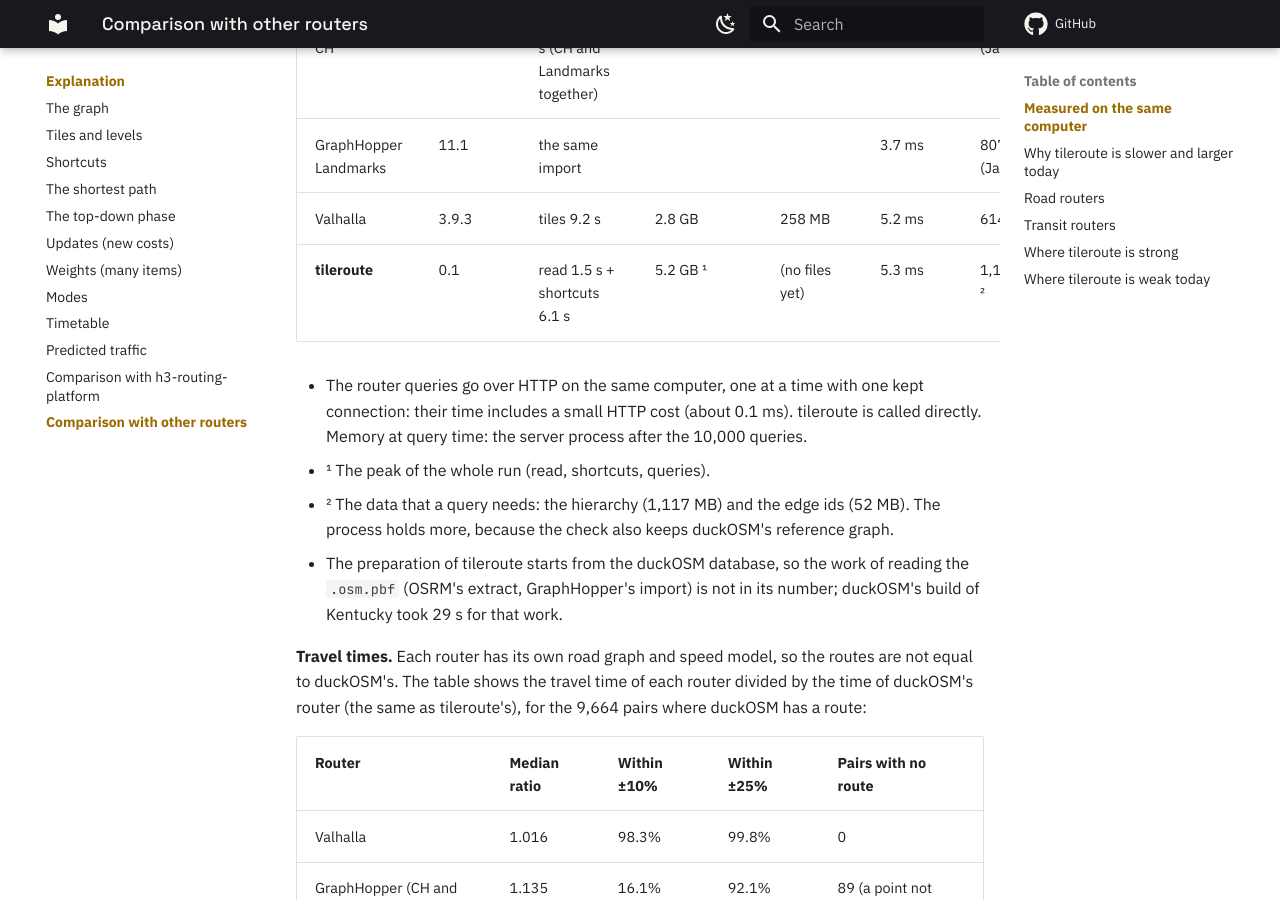
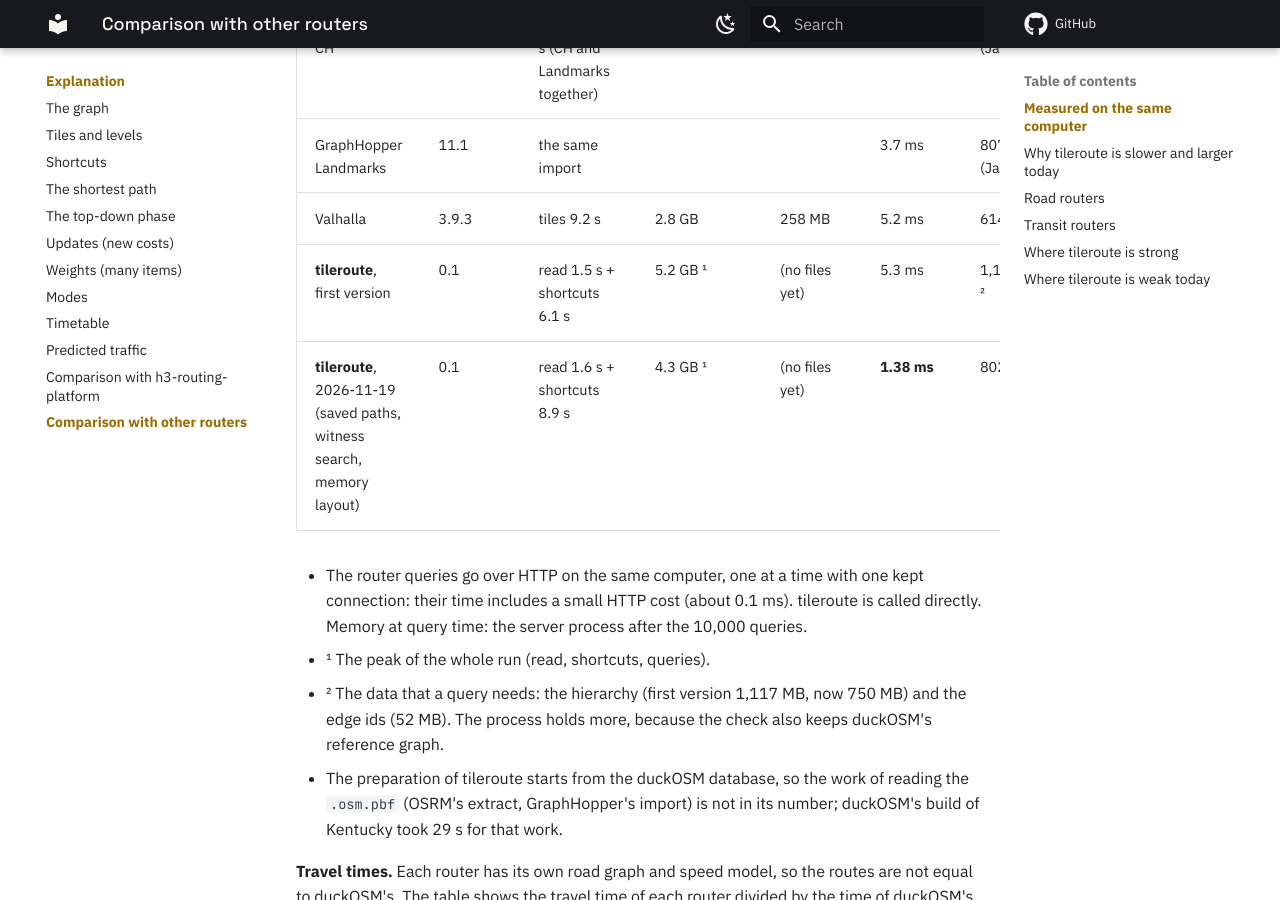
Before and after one commit to Khoshkhah/tileroute, an MkDocs documentation site: the page built from docs/explanation/engines.md, in a window 1280 px wide and 900 px high, scrolled down 924 px. Built offline with MkDocs 1.6.1 and Material for MkDocs 9.7.7, drawn with Linux system fonts in a browser that asks for light colours; comment, search, counter and statistics services are not loaded; some of the changed text lies outside the part shown.

Commit message:
Comparison: tileroute after M2c on the Mac mini (Kentucky 1.38 ms per query, 802 MB)
Co-Authored-By: Claude Opus 5.5 <noreply@anthropic.com>

```diff
--- a/docs/explanation/engines.md
+++ b/docs/explanation/engines.md
@@ -18,13 +18,14 @@ all routers: the start point of a road edge and the end point of another road ed
 | GraphHopper CH | 11.1 | import 20.8 s (CH and Landmarks together) | 3.8 GB | 200 MB | **0.38 ms** | 807 MB (Java) |
 | GraphHopper Landmarks | 11.1 | the same import | | | 3.7 ms | 807 MB (Java) |
 | Valhalla | 3.9.3 | tiles 9.2 s | 2.8 GB | 258 MB | 5.2 ms | 614 MB |
-| **tileroute** | 0.1 | read 1.5 s + shortcuts 6.1 s | 5.2 GB ¹ | (no files yet) | 5.3 ms | 1,168 MB ² |
+| **tileroute**, first version | 0.1 | read 1.5 s + shortcuts 6.1 s | 5.2 GB ¹ | (no files yet) | 5.3 ms | 1,168 MB ² |
+| **tileroute**, 2026-11-19 (saved paths, witness search, memory layout) | 0.1 | read 1.6 s + shortcuts 8.9 s | 4.3 GB ¹ | (no files yet) | **1.38 ms** | 802 MB ² |
 
 - The router queries go over HTTP on the same computer, one at a time with one kept connection: their time includes a
   small HTTP cost (about 0.1 ms). tileroute is called directly. Memory at query time: the server process after the
   10,000 queries.
 - ¹ The peak of the whole run (read, shortcuts, queries).
-- ² The data that a query needs: the hierarchy (1,117 MB) and the edge ids (52 MB). The process holds more, because the
+- ² The data that a query needs: the hierarchy (first version 1,117 MB, now 750 MB) and the edge ids (52 MB). The process holds more, because the
   check also keeps duckOSM's reference graph.
 - The preparation of tileroute starts from the duckOSM database, so the work of reading the `.osm.pbf` (OSRM's extract,
   GraphHopper's import) is not in its number; duckOSM's build of Kentucky took 29 s for that work.
@@ -100,7 +101,7 @@ These fixes are milestone M2c of the [Plan](../plan.md).
 | GraphHopper | Contraction Hierarchies (fixed), or Landmarks (A* with distances to some nodes, made one time) | CH as OSRM; Landmarks faster | CH: ms; Landmarks: tens of ms | Landmarks keep working with new costs | yes ("custom models", with Landmarks) | no |
 | Valhalla | Tiles with three road-class levels, A* | the cut into tiles | tens to hundreds of ms for long routes | yes, traffic for each tile | yes (costing options) | yes, on demand, with a cache |
 | Google Maps | not public | | | live traffic | | |
-| **tileroute** | Shortcuts by XYZ tile (a contraction hierarchy ordered by tiles), exact | Kentucky 7.6 s (Mac mini) | Kentucky 5.3 ms (Mac mini, one thread, in memory) | a rebuild of all costs (seconds) | planned, exact (hull corners, M5) | planned (M3) |
+| **tileroute** | Shortcuts by XYZ tile (a contraction hierarchy ordered by tiles), exact | Kentucky 10.5 s (Mac mini) | Kentucky 1.38 ms (Mac mini, one thread, in memory) | a rebuild of all costs (seconds) | planned, exact (hull corners, M5) | planned (M3) |
 
 ## Transit routers
 
@@ -122,7 +123,7 @@ These fixes are milestone M2c of the [Plan](../plan.md).
 
 | Weak point | Reason | Possible fix |
 |---|---|---|
-| Queries slower than OSRM CH (5.3 ms against 0.58 ms on the same Mac) | no witness search (more shortcuts), hash maps in the search, each shortcut unpacked with a Dijkstra | flat arrays for the labels, a stored middle node for each shortcut |
+| Queries slower than OSRM CH (1.38 ms against 0.58 ms on the same Mac) | no witness search (more shortcuts), hash maps in the search, each shortcut unpacked with a Dijkstra | flat arrays for the labels, a stored middle node for each shortcut |
 | More shortcuts than a graph partitioner would make | tile borders do not follow the roads | accepted for one tiling protocol |
 | Everything in memory today | the tile files are not made yet | M3 |
 | Not a full product | no snapping of points to roads, no turn instructions, no server, no browser yet | later milestones |
```
